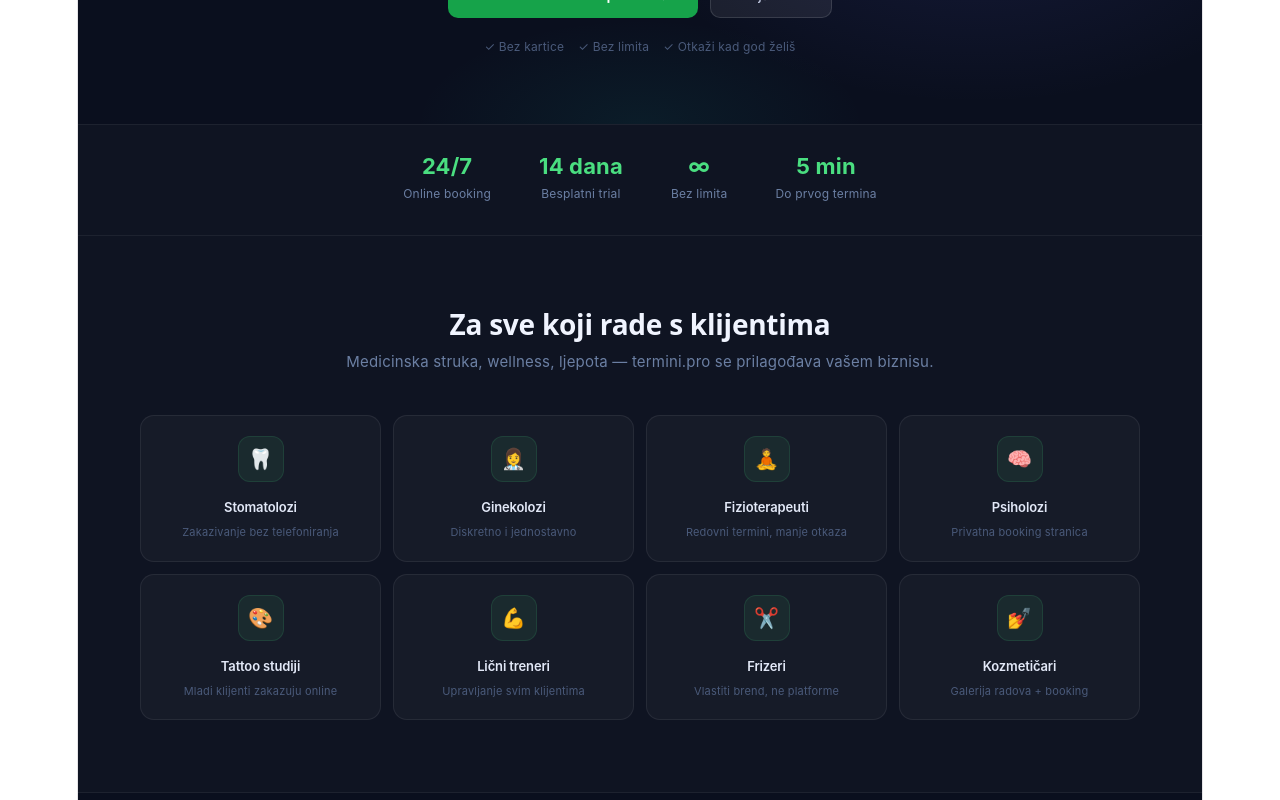
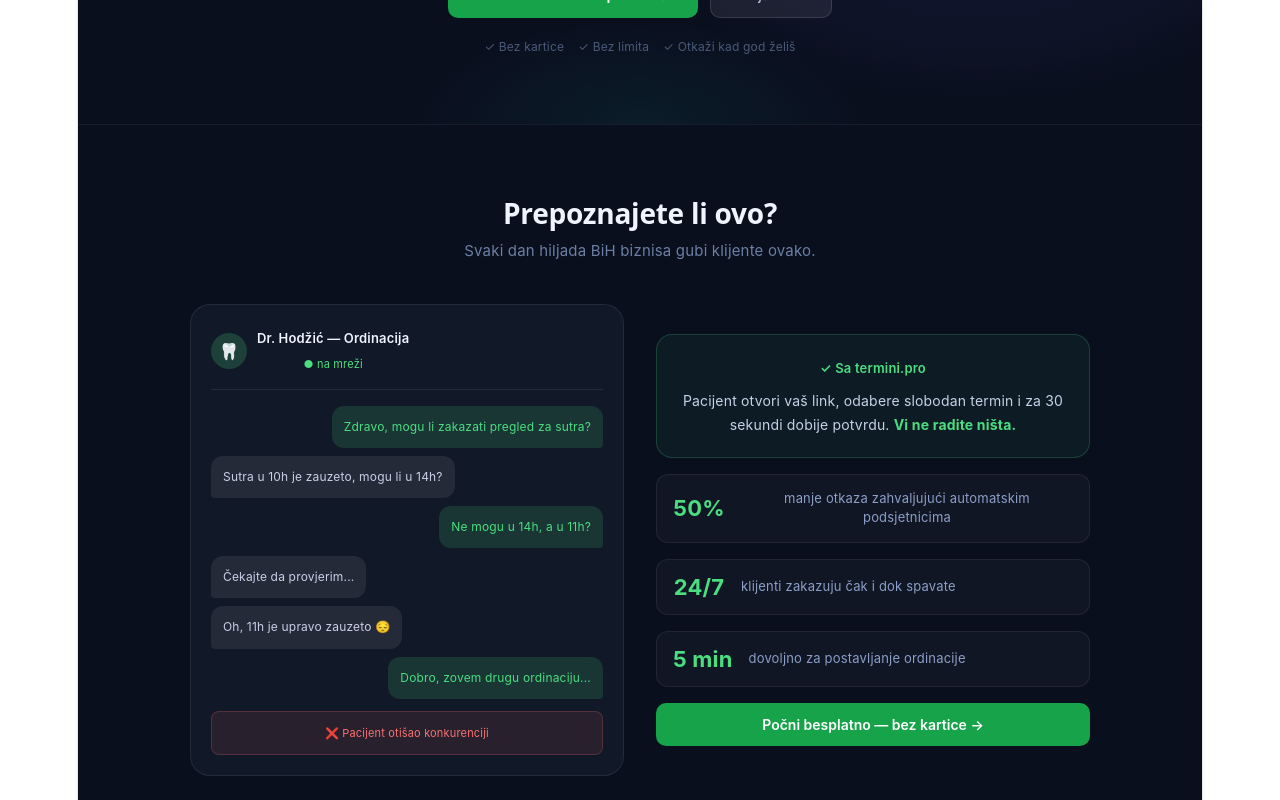
Before and after one commit to adijatadjogo91-cloud/termini-frontend, a React (Vite) app: page / in a window 1280 px wide. Shown: the part 460-1260 px from the top of the page. Built offline with nearby package versions, Linux system fonts and the light colour scheme.

Commit message:
Landing - chat haos sekcija

```diff
--- a/src/pages/Landing.jsx
+++ b/src/pages/Landing.jsx
@@ -246,7 +246,77 @@ export default function Landing() {
           </p>
         </div>
       </section>
+{/* Chat haos sekcija */}
+      <section style={{ padding: mob ? '56px 1.5rem' : '72px 2rem', borderTop: '1px solid rgba(255,255,255,0.06)' }}>
+        <div style={{ maxWidth: '900px', margin: '0 auto' }}>
+          <h2 style={styles.sectionTitle}>Prepoznajete li ovo?</h2>
+          <p style={styles.sectionSub}>Svaki dan hiljada BiH biznisa gubi klijente ovako.</p>
+          <div style={{ display: 'grid', gridTemplateColumns: mob ? '1fr' : '1fr 1fr', gap: '32px', alignItems: 'center' }}>
 
+            {/* Chat simulacija */}
+            <div style={{ background: '#111827', borderRadius: '20px', padding: '20px', border: '1px solid rgba(255,255,255,0.08)' }}>
+              <div style={{ display: 'flex', alignItems: 'center', gap: '10px', marginBottom: '16px', paddingBottom: '12px', borderBottom: '1px solid rgba(255,255,255,0.08)' }}>
+                <div style={{ width: '36px', height: '36px', borderRadius: '50%', background: 'rgba(74,222,128,0.2)', display: 'flex', alignItems: 'center', justifyContent: 'center', fontSize: '16px' }}>🦷</div>
+                <div>
+                  <p style={{ fontSize: '13px', fontWeight: '600', color: '#f0f4ff', margin: 0 }}>Dr. Hodžić — Ordinacija</p>
+                  <p style={{ fontSize: '11px', color: '#4ade80', margin: 0 }}>● na mreži</p>
+                </div>
+              </div>
+              {[
+                { od: 'klijent', tekst: 'Zdravo, mogu li zakazati pregled za sutra?' },
+                { od: 'doktor', tekst: 'Sutra u 10h je zauzeto, mogu li u 14h?' },
+                { od: 'klijent', tekst: 'Ne mogu u 14h, a u 11h?' },
+                { od: 'doktor', tekst: 'Čekajte da provjerim...' },
+                { od: 'doktor', tekst: 'Oh, 11h je upravo zauzeto 😔' },
+                { od: 'klijent', tekst: 'Dobro, zovem drugu ordinaciju...' },
+              ].map((p, i) => (
+                <div key={i} style={{ display: 'flex', justifyContent: p.od === 'klijent' ? 'flex-end' : 'flex-start', marginBottom: '8px' }}>
+                  <div style={{
+                    maxWidth: '75%', padding: '8px 12px', borderRadius: '12px', fontSize: '12px',
+                    background: p.od === 'klijent' ? 'rgba(74,222,128,0.15)' : 'rgba(255,255,255,0.08)',
+                    color: p.od === 'klijent' ? '#4ade80' : '#c8d0e8',
+                    borderBottomRightRadius: p.od === 'klijent' ? '4px' : '12px',
+                    borderBottomLeftRadius: p.od === 'doktor' ? '4px' : '12px',
+                  }}>
+                    {p.tekst}
+                  </div>
+                </div>
+              ))}
+              <div style={{ marginTop: '12px', padding: '8px 12px', background: 'rgba(248,113,113,0.1)', borderRadius: '8px', border: '1px solid rgba(248,113,113,0.2)' }}>
+                <p style={{ fontSize: '11px', color: '#f87171', margin: 0, textAlign: 'center' }}>❌ Pacijent otišao konkurenciji</p>
+              </div>
+            </div>
+
+            {/* Rješenje */}
+            <div style={{ display: 'flex', flexDirection: 'column', gap: '16px' }}>
+              <div style={{ background: 'rgba(74,222,128,0.06)', border: '1px solid rgba(74,222,128,0.2)', borderRadius: '16px', padding: '20px' }}>
+                <p style={{ fontSize: '13px', color: '#4ade80', fontWeight: '600', marginBottom: '8px' }}>✓ Sa termini.pro</p>
+                <p style={{ fontSize: '14px', color: '#c8d0e8', lineHeight: '1.7', margin: 0 }}>
+                  Pacijent otvori vaš link, odabere slobodan termin i za 30 sekundi dobije potvrdu. <strong style={{ color: '#4ade80' }}>Vi ne radite ništa.</strong>
+                </p>
+              </div>
+              {[
+                { broj: '50%', opis: 'manje otkaza zahvaljujući automatskim podsjetnicima' },
+                { broj: '24/7', opis: 'klijenti zakazuju čak i dok spavate' },
+                { broj: '5 min', opis: 'dovoljno za postavljanje ordinacije' },
+              ].map((s, i) => (
+                <div key={i} style={{ display: 'flex', alignItems: 'center', gap: '16px', background: 'rgba(255,255,255,0.03)', border: '1px solid rgba(255,255,255,0.07)', borderRadius: '12px', padding: '14px 16px' }}>
+                  <span style={{ fontSize: '22px', fontWeight: '700', color: '#4ade80', minWidth: '52px' }}>{s.broj}</span>
+                  <span style={{ fontSize: '13px', color: '#8b9ec7', lineHeight: '1.5' }}>{s.opis}</span>
+                </div>
+              ))}
+              <button onClick={() => navigate('/register')} style={{
+                background: '#16a34a', color: 'white', border: 'none',
+                borderRadius: '10px', padding: '13px', fontSize: '14px',
+                fontWeight: '600', cursor: 'pointer', fontFamily: 'Inter, sans-serif'
+              }}>
+                Počni besplatno — bez kartice →
+              </button>
+            </div>
+
+          </div>
+        </div>
+      </section>
       {/* Stats bar */}
       <div style={styles.statsBar}>
         {[
```
